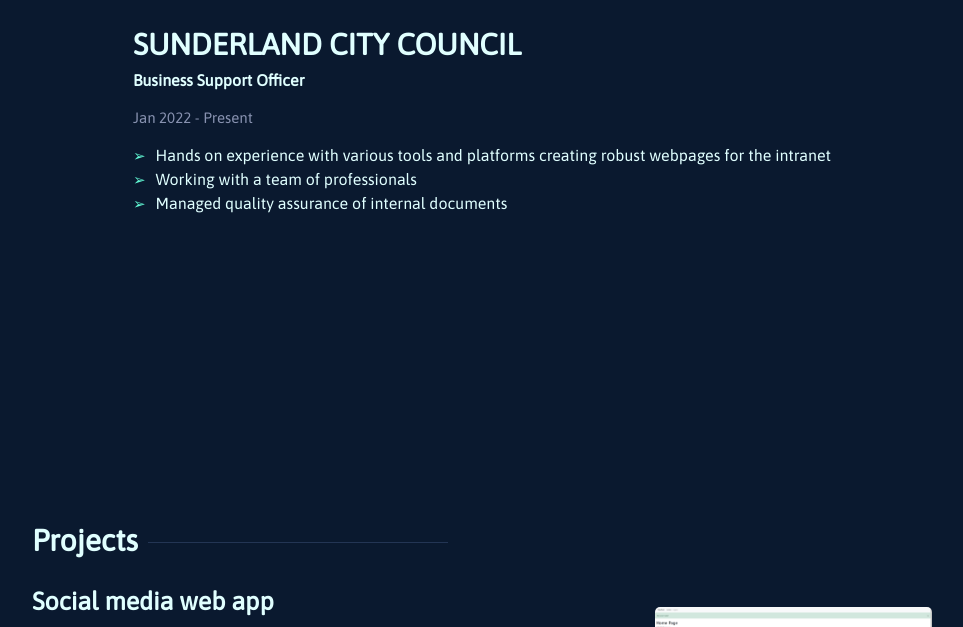
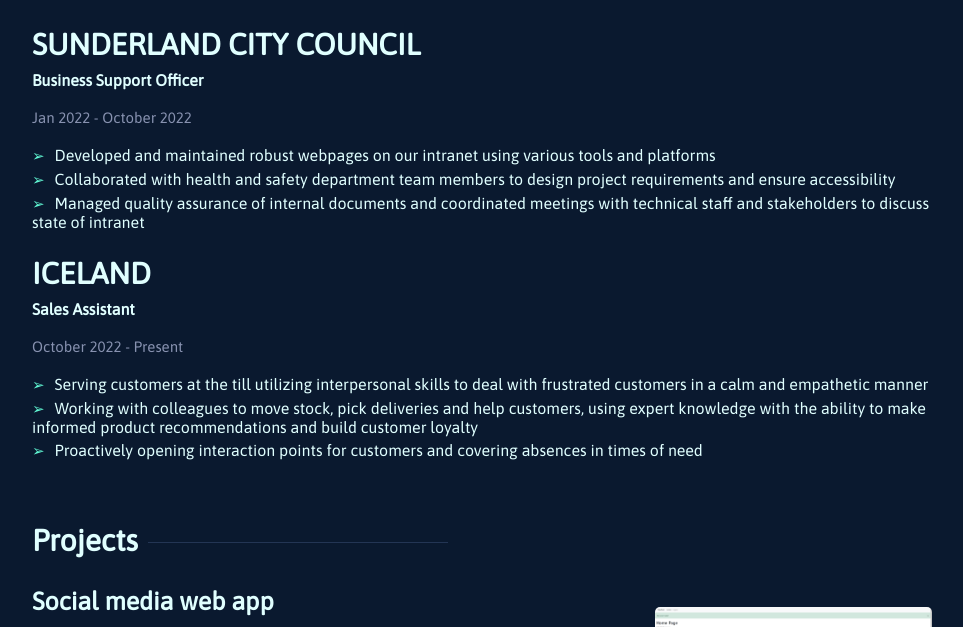
Before and after one commit to MathewLaws/Portfolio, a plain HTML site: page index.html in a window 1280 px wide. Shown: the part 1397-2024 px from the top of the page, without its empty margins (158-1121 px from the left). Drawn offline with Linux system fonts and the light colour scheme.

Commit message:
Updated Dec

```diff
--- a/index.html
+++ b/index.html
@@ -67,11 +67,21 @@
                 <div class="text-box">
                   <h3>Sunderland City Council</h3>
                   <h4 style="margin-bottom: 20px;">Business Support Officer</h4>
-                  <p style="margin-bottom: 20px; font-size: 15px">Jan 2022 - Present</p>
+                  <p style="margin-bottom: 20px; font-size: 15px">Jan 2022 - October 2022</p>
                   <ul id="responsibilities">
-                    <li>Hands on experience with various tools and platforms creating robust webpages for the intranet</li>
-                    <li>Working with a team of professionals</li>
-                    <li>Managed quality assurance of internal documents</li>
+                    <li>Developed and maintained robust webpages on our intranet using various tools and platforms</li>
+                    <li>Collaborated with health and safety department team members to design project requirements and ensure accessibility</li>
+                    <li>Managed quality assurance of internal documents and coordinated meetings with technical staff and stakeholders to discuss state of intranet</li>
+                  </ul>
+                </div>
+				<div class="text-box" style="margin-top: 25px">
+                  <h3>Iceland</h3>
+                  <h4 style="margin-bottom: 20px;">Sales Assistant</h4>
+                  <p style="margin-bottom: 20px; font-size: 15px">October 2022 - Present</p>
+                  <ul id="responsibilities">
+                    <li>Serving customers at the till utilizing interpersonal skills to deal with frustrated customers in a calm and empathetic manner</li>
+                    <li>Working with colleagues to move stock, pick deliveries and help customers, using expert knowledge with the ability to make informed product recommendations and build customer loyalty</li>
+                    <li>Proactively opening interaction points for customers and covering absences in times of need</li>
                   </ul>
                 </div>
               </div>
```
Also changed, not shown: 2 other files.
